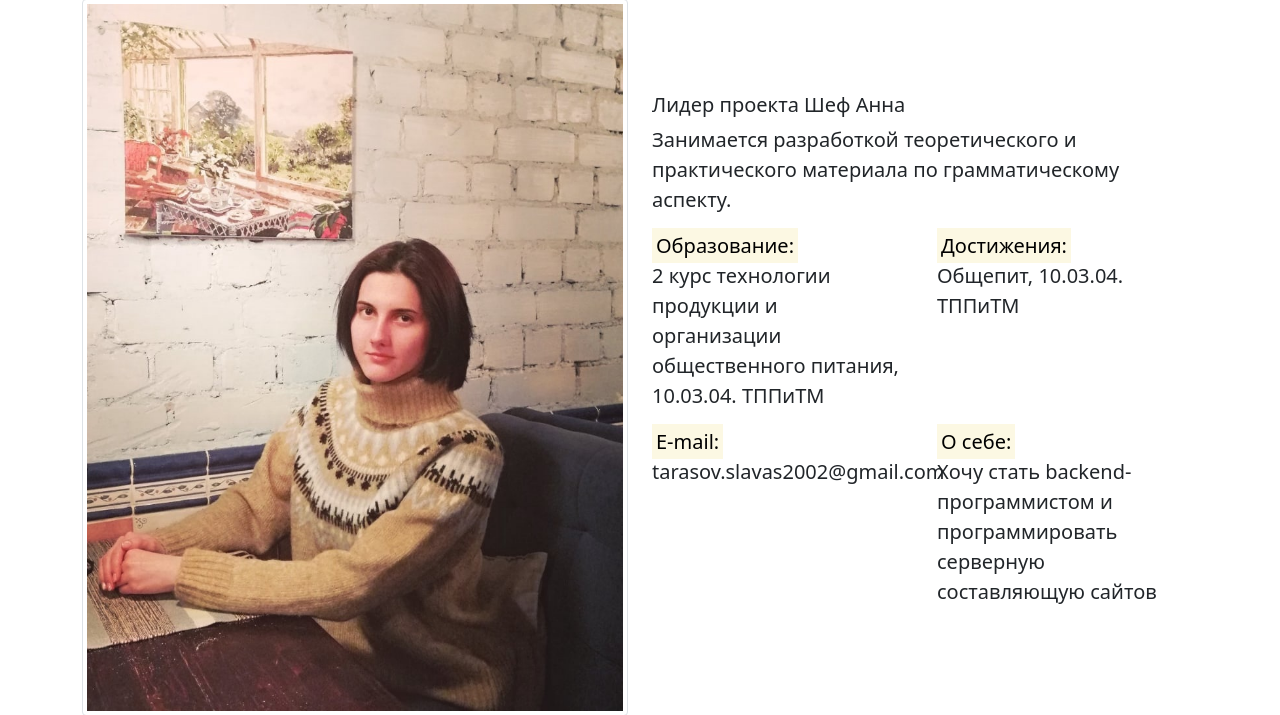
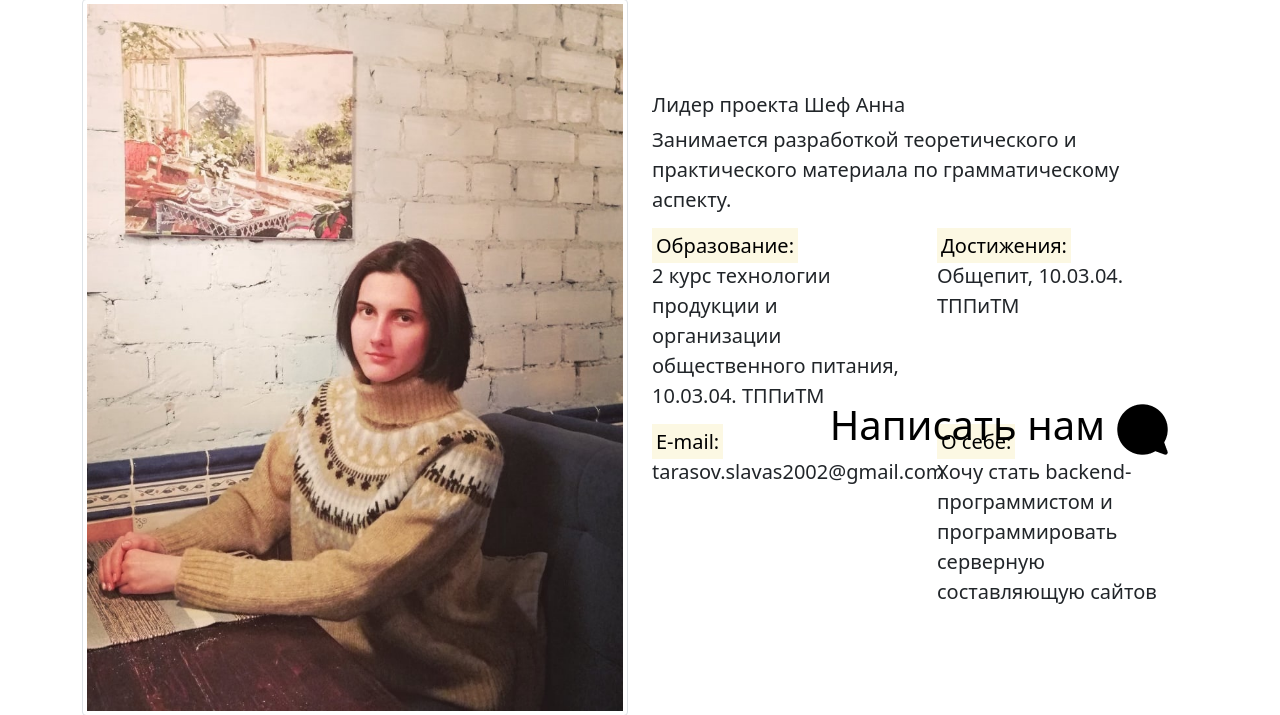
Before and after one commit to SvyatoSllav/with_tutor, a Django app: page / in a window 1280 px wide. Shown: the part 243-958 px from the top of the page. Run offline with Django 3.2, Linux system fonts and the light colour scheme; some libraries are stand-ins or nearby versions.

Commit message:
added contact button

```diff
--- /dev/null
+++ b/with_tutor/static/css/includes/contact.css
@@ -0,0 +1,20 @@
+.icon-telegramm a{
+    display: flex;
+    align-items: center;
+    text-decoration: none;
+}
+.icon-telegramm {
+    position: fixed;
+    right: 100px;
+    bottom: 100px;
+}
+.icon-telegramm__img {
+    min-height: 55px;
+    min-width: 65px;
+    margin-left: 10px;
+}
+
+.icon-telegramm__title{
+    font-size: 35px;
+    color: black;
+}
--- a/with_tutor/templates/base.html
+++ b/with_tutor/templates/base.html
@@ -28,6 +28,7 @@
     <footer>
         {% include 'includes/footer.html' %}
     </footer>
+        {% include 'includes/contact.html' %}
 </body>
 
 </html>
--- /dev/null
+++ b/with_tutor/templates/includes/contact.html
@@ -0,0 +1,18 @@
+{% load static %}
+{% block links %}
+    <link rel="stylesheet" href="{% static 'css/includes/contact.css' %}">
+{% endblock links %}
+{% block contact %}
+<div class="wrapper">
+    <div class="icon-telegramm">
+        <a href="https://t.me/withtutorbot">
+            <span class="icon-telegramm__title">
+                <h1>Написать нам</h1>
+            </span>
+            <span class="icon-telegramm__img">
+                <img src="{% static 'img/contact.png' %}" alt="">
+            </span>
+        </a>
+    </div>
+</div>
+{% endblock contact %}
--- a/with_tutor/with_tutor/urls.py
+++ b/with_tutor/with_tutor/urls.py
@@ -18,6 +18,5 @@ urlpatterns = [
 
 
 if settings.DEBUG:
-    urlpatterns += static(
-        settings.MEDIA_URL, document_root=settings.MEDIA_ROOT
-    )
+    urlpatterns += static(settings.STATIC_URL, document_root=settings.STATIC_ROOT)
+    urlpatterns += static(settings.MEDIA_URL, document_root=settings.MEDIA_ROOT)
```
Also changed, not shown: with_tutor/static/img/contact.png (added).
